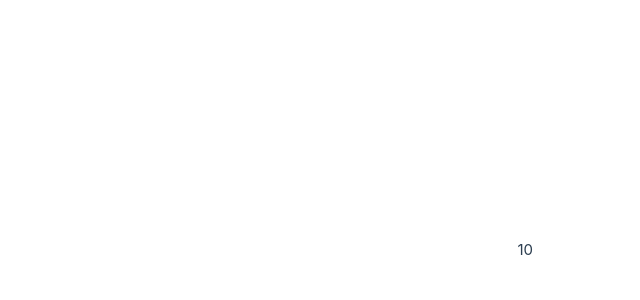
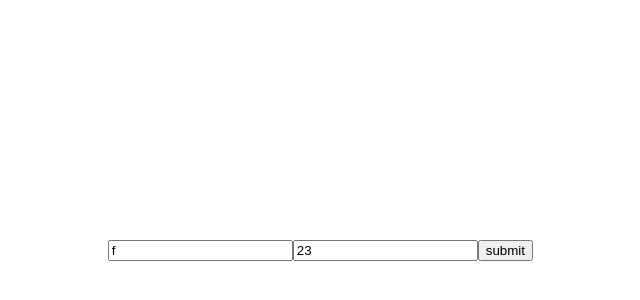
Before and after one commit to frankRenlf/vite_projects, a Vue app in the folder vue-demo/: page / in a window 1280 px wide. Shown: the part 150-450 px from the top of the page, without its empty margins (107-747 px from the left). Built offline with nearby package versions, Linux system fonts and the light colour scheme.

Commit message:
Update App.vue

```diff
--- a/vue-demo/src/App.vue
+++ b/vue-demo/src/App.vue
@@ -1,11 +1,21 @@
 <script setup lang="ts">
-let a:number=10;
+import { reactive } from "vue";
+
+let form = reactive({
+  name: "f",
+  age: 23,
+});
+const submit = () => {
+  console.log(form);
+};
 </script>
 
 <template>
-  <div>
-    {{ a }}
-  </div>
+  <form>
+    <input v-model="form.name" type="text">
+    <input v-model="form.age" type="text">
+    <button @click.prevent="submit">submit</button>
+  </form>
 </template>
 
 <style scoped>
```
